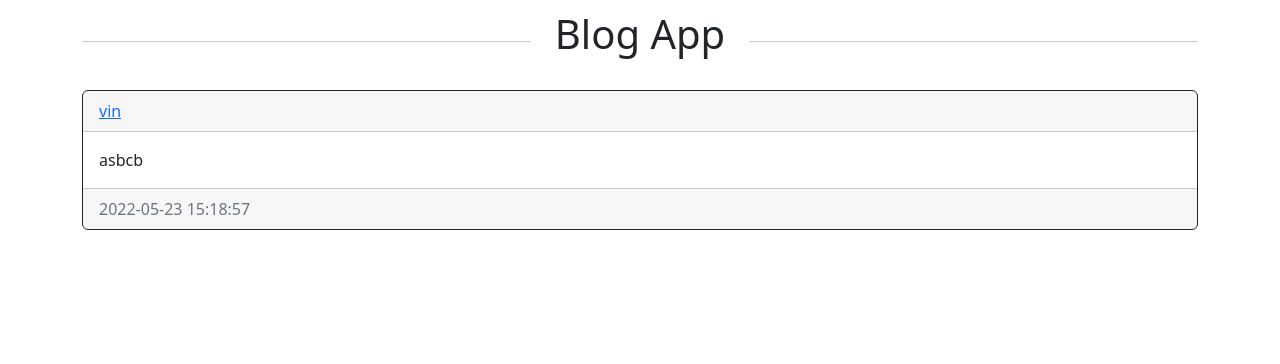
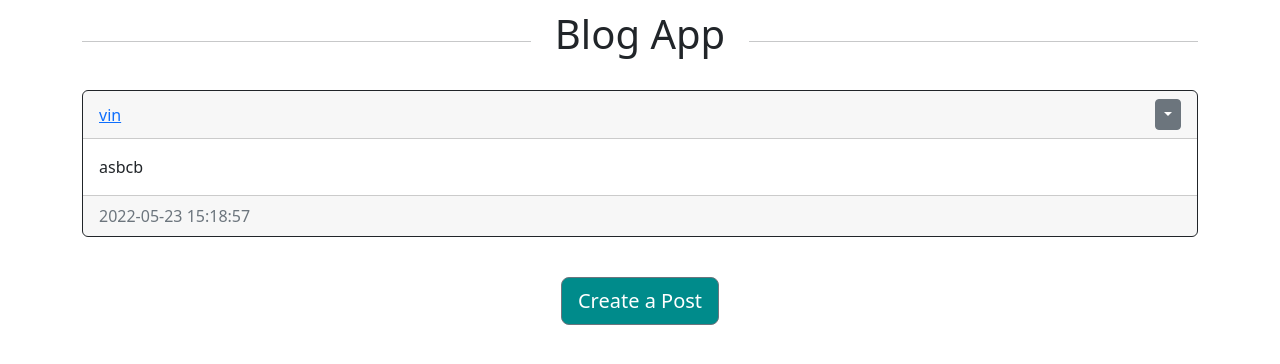
Before and after one commit to BaoNguyen25/Blog-app, a Flask app: page / in a window 1280 px wide. Shown: the part 56-420 px from the top of the page. Run offline with Flask 2, Linux system fonts and the light colour scheme; a user stored in the database is signed in; data comes from the database, SQL or seed files in the repository; both versions use the stored data as it was after the commit.

Commit message:
post features working

```diff
--- a/website/models.py
+++ b/website/models.py
@@ -1,3 +1,4 @@
+from datetime import datetime
 from email.policy import default
 from . import db
 from flask_login import UserMixin
--- a/website/templates/create_post.html
+++ b/website/templates/create_post.html
@@ -8,7 +8,8 @@
     <textarea name="text" id="text" class="form-control"></textarea>
     </br>
     <div align="center">
-        <button type="submit" class="btn btn-info">Post</button>
+        <button type="submit" class="btn btn-lg btn-info" style="color:white; background-color:#008B8B">Post</button>
+        <a href="/home"><button type="button" class="btn btn-lg btn-secondary ">Back</button></a>
     </div>
 </form>
 {% endblock %}
--- a/website/templates/home.html
+++ b/website/templates/home.html
@@ -1,21 +1,4 @@
-{% extends "base.html" %}
+{% extends "posts_div.html" %}
 
 {% block title %}Home{% endblock %}
 {% block name %}Blog App{% endblock %}
-
-{% block content %}
-    </br>
-    {% for post in posts %}
-        <div class="card border-dark mb-3">
-            <div class="card-header d-flex justify-content-between align-items-center">
-                <a href="posts/{{post.user.username}}">{{post.user.username}}</a>
-            </div>
-            <div class="card-body">
-                {{post.text}}
-            </div>
-            <div class="card-footer text-muted">
-                {{post.date_created}}
-            </div>
-        </div>
-    {% endfor%}
-{% endblock %}
--- a/website/templates/posts_div.html
+++ b/website/templates/posts_div.html
@@ -3,4 +3,35 @@
 {% block title %}{% endblock %}
 
 {% block content %}
+</br>
+<div id="posts">
+    {% for post in posts %}
+        <div class="card border-dark mb-3">
+            <div class="card-header d-flex justify-content-between align-items-center">
+                <a href="posts/{{post.user.username}}">{{post.user.username}}</a>
+                {% if user.id == post.author %}
+                    <div class="btn-group">
+                        <button type="button" class="btn btn-sm btn-secondary dropdown-toggle" data-bs-toggle="dropdown"></button>
+                        <ul class="dropdown-menu dropdown-menu-lg-end">
+                        <li><a class="dropdown-item" href="/delete-post/{{post.id}}">Delete</a></li>
+                        </ul>
+                    </div>
+                {% endif %}
+            </div>
+            <div class="card-body">
+                <div class="card-text">{{post.text}}</div>
+            </div>
+            <div class="card-footer text-muted">
+                {{post.date_created}}
+            </div>
+        </div>
+    </br>
+    {% endfor%}
+</div>
+{% block footer%}
+<div align="center">
+    <a href="/create-post"><button type="button" class="btn btn-lg btn-secondary" style="background-color:#008B8B">Create a Post</button></a>
+</div>
 {% endblock %}
+
+{% endblock %}
--- a/website/views.py
+++ b/website/views.py
@@ -1,6 +1,6 @@
 from flask import Blueprint, redirect, render_template, request, flash, url_for
 from flask_login import login_required, current_user
-from .models import Post
+from .models import Post, User
 from . import db
 
 views = Blueprint("views", __name__)
@@ -27,3 +27,30 @@ def create_post():
             return redirect(url_for('views.home'))
 
     return render_template("create_post.html", user=current_user)
+
+@views.route("/delete-post/<id>")
+@login_required
+def delete_post(id):
+    post = Post.query.filter_by(id=id).first()
+
+    if not post:
+        flash('Post does not exists!', category='error')
+    elif current_user.id != post.author:
+        flash('You do not have permission to delete this post.', category='error')
+    else:
+        db.session.delete(post)
+        db.session.commit()
+        flash('Post deleted.', category='success')
+
+    return redirect(url_for('views.home'))
+
+@views.route("/posts/<username>")
+@login_required
+def posts(username):
+    user = User.query.filter_by(username=username).first()
+    if not user:
+        flash('Username does not exists!', category='error')
+        return redirect(url_for('views.home'))
+
+    posts = Post.query.filter_by(author=user.id).all()
+    return render_template("posts.html", user=current_user, posts=posts, username=username)
```
Also changed, not shown: website/templates/posts.html (+7 -3 lines), website/database.db.
